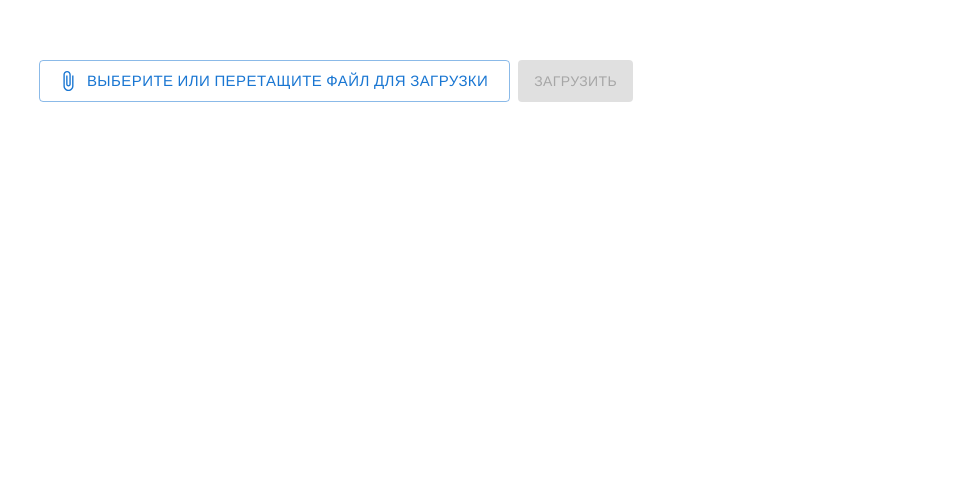
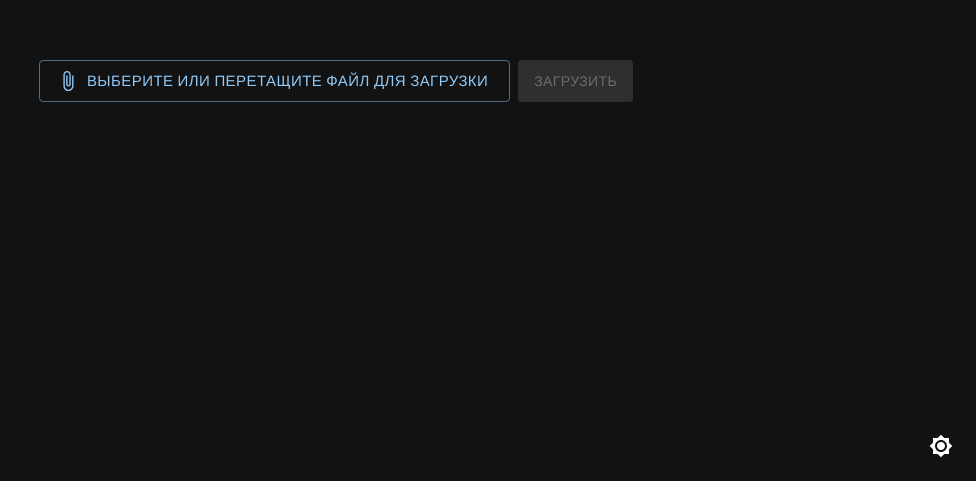
Before and after one commit to TOO-CODEMEN/waste_front, a React (Vite) app: page / in a window 1280 px wide. Shown: the part 319-800 px from the top of the page, without its empty margins (304-1280 px from the left). Built offline with nearby package versions, Linux system fonts and the light colour scheme; a web font is replaced by a local one.

Commit message:
Dark mode update

```diff
--- a/src/App.jsx
+++ b/src/App.jsx
@@ -5,12 +5,22 @@ import Container from '@mui/material/Container'
 import Stack from '@mui/material/Stack'
 import AttachFileIcon from '@mui/icons-material/AttachFile'
 import { useState } from 'react'
-import { useTheme } from '@mui/material/styles'
+import { ThemeProvider, createTheme } from '@mui/material/styles'
+import CssBaseline from '@mui/material/CssBaseline'
 import { formatFileSize } from './fileSize'
+import { ColorToggler } from './Components/ColorToggler'
+import { useSelector } from 'react-redux'
 
 function App() {
 	const [highlight, setHighlight] = useState(false)
 	const [file, setFile] = useState(null)
+	const darkMode = useSelector((state) => state.app.darkMode)
+
+	const darkTheme = createTheme({
+		palette: {
+			mode: 'dark',
+		},
+	})
 
 	const handleDragOver = (e) => {
 		e.preventDefault()
@@ -39,6 +49,8 @@ function App() {
 	}
 
 	return (
+		<ThemeProvider theme={darkMode && darkTheme}>
+			<CssBaseline />
 			<Box
 				onDragOver={handleDragOver}
 				onDragLeave={handleDragLeave}
@@ -98,6 +110,8 @@ function App() {
 					</Stack>
 				)}
 			</Box>
+			<ColorToggler />
+		</ThemeProvider>
 	)
 }
 
--- /dev/null
+++ b/src/Components/ColorToggler.jsx
@@ -0,0 +1,20 @@
+import Brightness4Icon from '@mui/icons-material/Brightness4'
+import Brightness7Icon from '@mui/icons-material/Brightness7'
+import IconButton from '@mui/material/IconButton'
+import { useDispatch, useSelector } from 'react-redux'
+import { setTheme } from '../store/appSlice'
+
+export const ColorToggler = () => {
+	const dispatch = useDispatch()
+	const darkMode = useSelector((state) => state.app.darkMode)
+
+	return (
+		<IconButton
+			sx={{ position: 'absolute', bottom: 15, right: 15 }}
+			onClick={() => dispatch(setTheme(!darkMode))}
+			color='inherit'
+		>
+			{darkMode ? <Brightness7Icon /> : <Brightness4Icon />}
+		</IconButton>
+	)
+}
--- a/src/main.jsx
+++ b/src/main.jsx
@@ -1,16 +1,18 @@
 import React from 'react'
 import ReactDOM from 'react-dom/client'
 import App from './App.jsx'
-import CssBaseline from '@mui/material/CssBaseline'
 import '@fontsource/roboto/300.css'
 import '@fontsource/roboto/400.css'
 import '@fontsource/roboto/500.css'
 import '@fontsource/roboto/700.css'
 import './index.scss'
+import { Provider } from 'react-redux'
+import { store } from './store/store.js'
 
 ReactDOM.createRoot(document.getElementById('root')).render(
 	<React.StrictMode>
-		<CssBaseline />
-		<App />
+		<Provider store={store}>
+			<App />
+		</Provider>
 	</React.StrictMode>
 )
--- /dev/null
+++ b/src/store/appSlice.js
@@ -0,0 +1,19 @@
+import { createSlice } from '@reduxjs/toolkit'
+
+const initialState = {
+	darkMode: true,
+}
+
+export const appSlice = createSlice({
+	name: 'app',
+	initialState,
+	reducers: {
+		setTheme(state, action) {
+			state.darkMode = action.payload
+		},
+	},
+})
+
+export const { setTheme } = appSlice.actions
+
+export default appSlice.reducer
--- /dev/null
+++ b/src/store/store.js
@@ -0,0 +1,8 @@
+import { configureStore } from '@reduxjs/toolkit'
+import appReducer from './appSlice'
+
+export const store = configureStore({
+	reducer: {
+		app: appReducer,
+	},
+})
```
Lines whose indentation alone changed are shown as unchanged.
